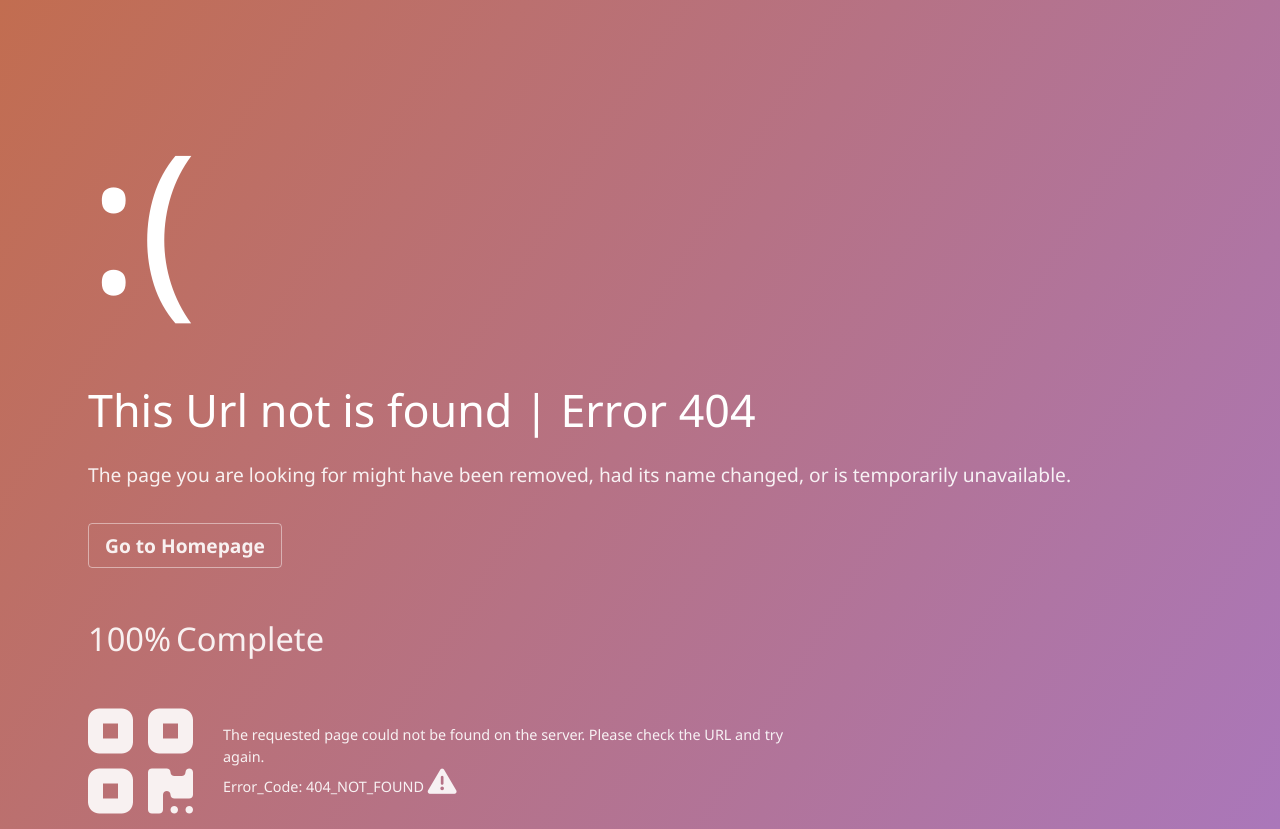
After one commit to AgustinBeniteez/agustinbeniteez.github.io, a PHP site: page /404.html in a window 1280 px wide. The commit adds this page. Run offline with PHP 8.4, Linux system fonts and the light colour scheme.

Commit message:
12-03-2025.Error404

```diff
--- /dev/null
+++ b/404.html
@@ -0,0 +1,41 @@
+<!DOCTYPE html>
+<html lang="es">
+<head>
+    <meta charset="UTF-8">
+    <link href='https://cdnjs.cloudflare.com/ajax/libs/font-awesome/6.5.0/css/all.min.css' rel='stylesheet'/>
+    <meta name="viewport" content="width=device-width, initial-scale=1.0">
+    <link rel="stylesheet" href="style/404.css">
+    <title>404 - Page Not Found</title>
+</head>
+<body>
+    <div class="sad-face">:(</div>
+    <h1 class="error-title">This Url not is found | Error 404</h1>
+    <div class="error-code">
+        <p>The page you are looking for might have been removed, had its name changed, or is temporarily unavailable.</p>
+        <a href="/" class="home-button">Go to Homepage</a>
+        <div class="progress-container">
+            <div class="progress-text">
+                <span id="progress-percent">0%</span> Complete
+            </div>
+        </div>
+        <script>
+            let percent = 0;
+            const progressText = document.getElementById('progress-percent');
+
+            const updatePercent = () => {
+                if (percent < 100) {
+                    percent += 2;
+                    progressText.textContent = percent + '%';
+                    setTimeout(updatePercent, 30);
+                }
+            };
+
+            updatePercent();
+        </script>
+    </div>
+
+    <div class="qr-code"><i id="qr-icon" class="fa-solid fa-qrcode"></i><p>
+        The requested page could not be found on the server. Please check the URL and try again.
+        <br>Error_Code: 404_NOT_FOUND <i class="fa-solid fa-triangle-exclamation fa-s"></i></p></div>
+</body>
+</html>
--- a/data/slider-data.json
+++ b/data/slider-data.json
@@ -2,7 +2,7 @@
   "slides": [
     {
       "image": "/data/slider-projects/laura-profolio-min.png",
-      "title": "Portfolio Website",
+      "title": "Portfolio Makeup & Nails Artist",
       "description": "Modern and responsive portfolio website design",
       "extendedDescription": "A fully responsive portfolio website built with modern web technologies. Features include smooth animations, dynamic content loading, and optimized performance. The design focuses on user experience with intuitive navigation and clean, professional aesthetics.",
       "projectUrl": "https://lauraacastro.github.io/",
--- /dev/null
+++ b/style/404.css
@@ -0,0 +1,181 @@
+body {
+
+    padding: 10vh 0 0 10vh;
+    min-height: 88vh;
+    font-family: 'Segoe UI', Tahoma, Geneva, Verdana, sans-serif;
+    background: linear-gradient(302deg, rgba(170, 119, 186, 1) 0%, rgba(194, 109, 80, 1) 100%);
+    color: white;
+}
+
+.sad-face {
+    font-size: 12em;
+    margin-bottom: 30px;
+    font-weight: 400;
+}
+
+a {
+    color: white;
+    text-decoration: none;
+    font-weight: bold;
+}
+
+.error-title {
+    font-size: 1.5rem;
+    margin-bottom: 0.5rem;
+    font-weight: normal;
+}
+
+.error-code {
+    font-size: 1.2rem;
+    margin-bottom: 2rem;
+    opacity: 0.9;
+}
+
+.progress-container {
+    margin-top: 10px;
+    /* width: 80%; */
+    max-width: 600px;
+    margin-bottom: 20px;
+}
+
+
+.progress-bar {
+    width: 20%;
+    height: 100%;
+    background: rgba(255, 255, 255, 0.8);
+}
+
+.qr-code {
+    width: 100px;
+    height: 100px;
+    margin-top: 2rem;
+}
+
+#error-container {
+    position: fixed;
+    left: 0;
+    top: 0;
+    width: 100%;
+    height: 100%;
+    display: flex;
+    flex-direction: column;
+    justify-content: flex-start;
+    align-items: flex-start;
+    padding: 8% 12%;
+    background: transparent;
+    color: white;
+}
+
+.error-title {
+    font-size: 2.8em;
+    margin-bottom: 15px;
+    font-weight: normal;
+    max-width: 80%;
+    line-height: 1.4;
+}
+
+.error-code {
+    font-size: 1.2em;
+    margin-bottom: 30px;
+    opacity: 0.9;
+}
+
+.progress-container {
+    margin: 2rem 0;
+}
+
+.progress-text {
+    display: flex;
+    gap: 5px;
+    margin-bottom: 10px;
+    font-size: 1.7em;
+}
+
+.progress-bar {
+    height: 25px;
+    background-color: #f0f0f0;
+    border-radius: 12px;
+    overflow: hidden;
+    position: relative;
+}
+
+.progress-bar::before {
+    content: '';
+    position: absolute;
+    left: 0;
+    top: 0;
+    height: 100%;
+    width: 0;
+    background-color: #4CAF50;
+    animation: progress 1.5s linear forwards;
+}
+
+@keyframes progress {
+    to {
+        width: 100%;
+    }
+}
+.progress-bar::after {
+    content: '';
+    position: absolute;
+    left: 0;
+    top: 0;
+    height: 100%;
+    width: 20%;
+    background-color: rgba(255, 255, 255, 0.8);
+}
+
+.qr-code {
+    display: flex;
+    align-items: flex-start;
+    gap: 10px;
+    margin-top: 2rem;
+}
+
+.qr-code i {
+    font-size: 2em;
+}
+
+.qr-code p {
+    margin: 0;
+    font-size: 0.9em;
+    opacity: 0.9;
+    line-height: 1.5;
+}
+
+.home-button {
+    display: inline-block;
+    margin: 1rem 0;
+    padding: 0.5rem 1rem;
+    border: 1px solid rgba(255, 255, 255, 0.5);
+    border-radius: 4px;
+    transition: background-color 0.3s;
+}
+
+.home-button:hover {
+    background-color: rgba(255, 255, 255, 0.1);
+}
+.progress-fill {
+    width: 20%;
+    height: 100%;
+    background-color: white;
+}
+
+.qr-code {
+    width: 100%;
+    height: 120px;
+    margin-top: 40px;
+    display: flex;
+    flex-direction: row;
+    flex-wrap: nowrap;
+    align-items: center;
+}
+.qr-code p{
+    margin-left: 20px;
+    width: 50%;
+}
+.qr-code #qr-icon{
+    font-size: 120px;
+    color: white;
+    opacity: 0.9;
+}
```
Also changed, not shown: style/estructura.css (+4 -3 lines).
